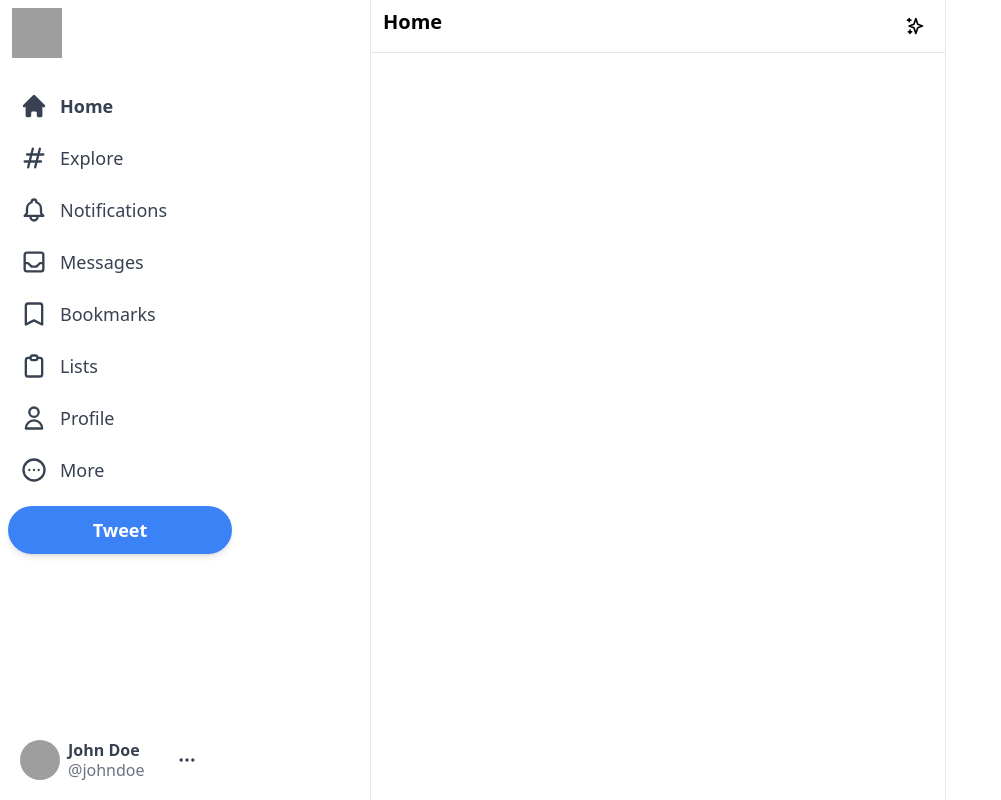
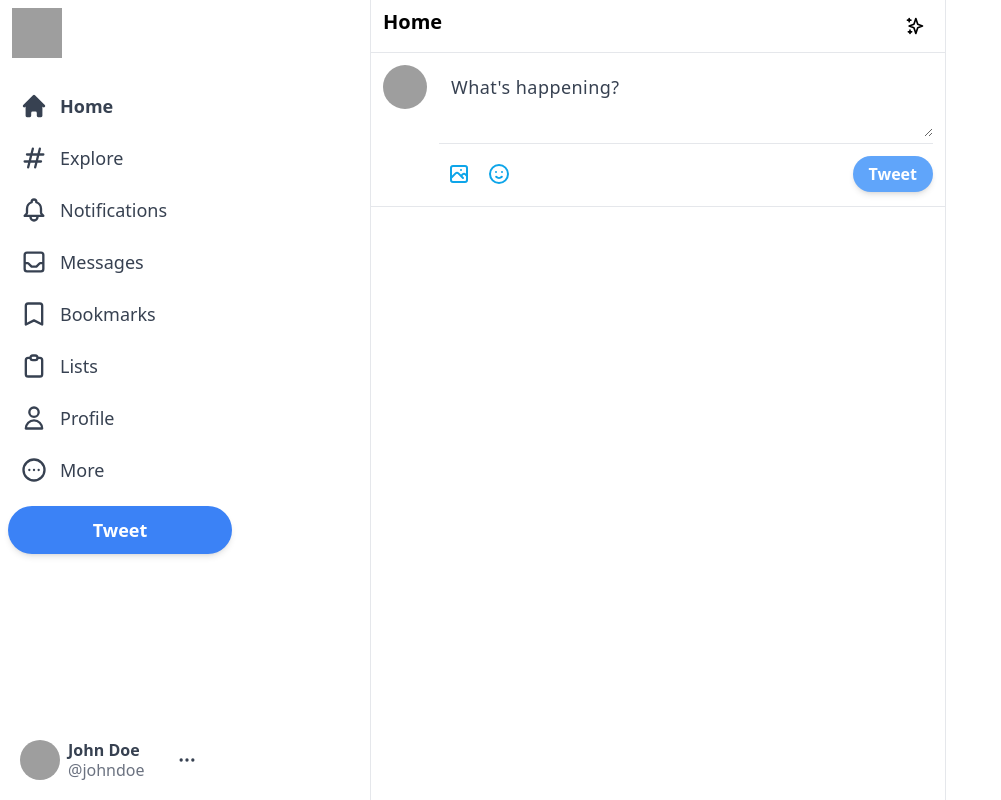
Before and after one commit to muminae100/nextjs_twitter_clone, a Next.js app: page / in a window 1280 px wide. Shown: the whole page, without its empty margins (0-1001 px from the left). Built offline with nearby package versions, Linux system fonts and the light colour scheme; grey boxes are pictures that could not be loaded.

Commit message:
Add the input section of the feed component

```diff
--- a/components/Feed.jsx
+++ b/components/Feed.jsx
@@ -1,4 +1,5 @@
 import { SparklesIcon } from "@heroicons/react/outline";
+import Input from "./Input";
 
 const Feed = () => {
   return (
@@ -9,6 +10,7 @@
                 <SparklesIcon className="h-5"/>
             </div>
         </div>
+        <Input />
     </div>
   )
 }
--- /dev/null
+++ b/components/Input.jsx
@@ -0,0 +1,23 @@
+import { EmojiHappyIcon, PhotographIcon } from "@heroicons/react/outline";
+
+const Input = () => {
+  return (
+    <div className="flex border-b border-gray-200 p-3 space-x-3">
+        <img src="https://images.pexels.com/photos/220453/pexels-photo-220453.jpeg?auto=compress&cs=tinysrgb&w=600" alt="John Doe" className="object-cover h-11 w-11 rounded-full cursor-pointer hover:brightness-95"/>
+        <div className="w-full divide-y divide-gray-200">
+            <div>
+                <textarea className="w-full border-none focus:ring-0 text-lg placeholder-gray-700 tracking-wide min-h-[50px] text-gray-700" rows="2" placeholder="What's happening?"></textarea>
+            </div>
+            <div className="flex items-center justify-between pt-2.5">
+                <div className="flex">
+                    <PhotographIcon className="h-10 w-10 hoverEffect p-2 text-sky-500 hover:bg-sky-100"/>
+                    <EmojiHappyIcon className="h-10 w-10 hoverEffect p-2 text-sky-500 hover:bg-sky-100"/>
+                </div>
+                <button className="bg-blue-400 text-white px-4 py-1.5 rounded-full font-bold shadow-md hover:brightness-95 disabled:opacity-50">Tweet</button>
+            </div>
+        </div>
+    </div>
+  )
+}
+
+export default Input;
--- a/package.json
+++ b/package.json
@@ -15,6 +15,7 @@
     "react-dom": "18.2.0"
   },
   "devDependencies": {
+    "@tailwindcss/forms": "^0.5.2",
     "autoprefixer": "^10.4.7",
     "eslint": "8.20.0",
     "eslint-config-next": "12.2.3",
--- a/tailwind.config.js
+++ b/tailwind.config.js
@@ -7,5 +7,7 @@
   theme: {
     extend: {},
   },
-  plugins: [],
+  plugins: [
+    require('@tailwindcss/forms')
+  ],
 }
```
Also changed, not shown: 2 other files (tests, documents, lock files or other folders).
